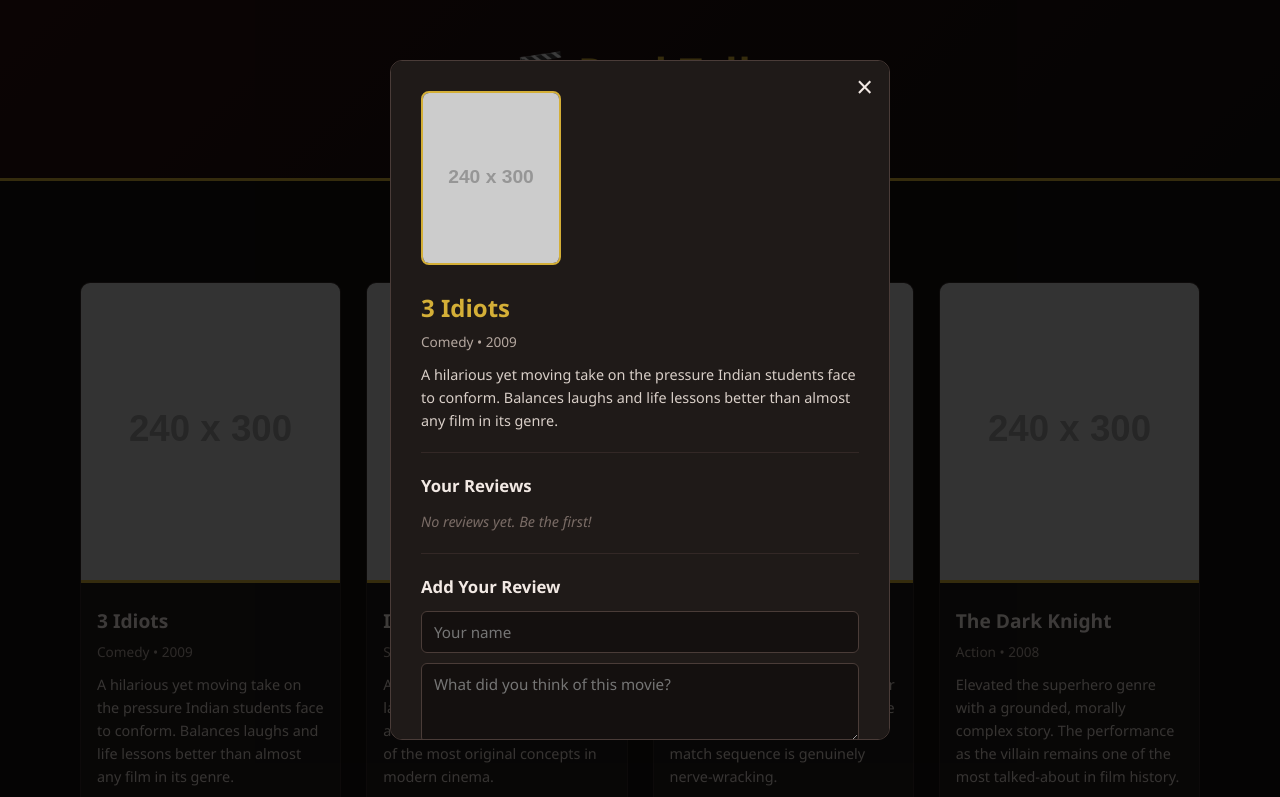
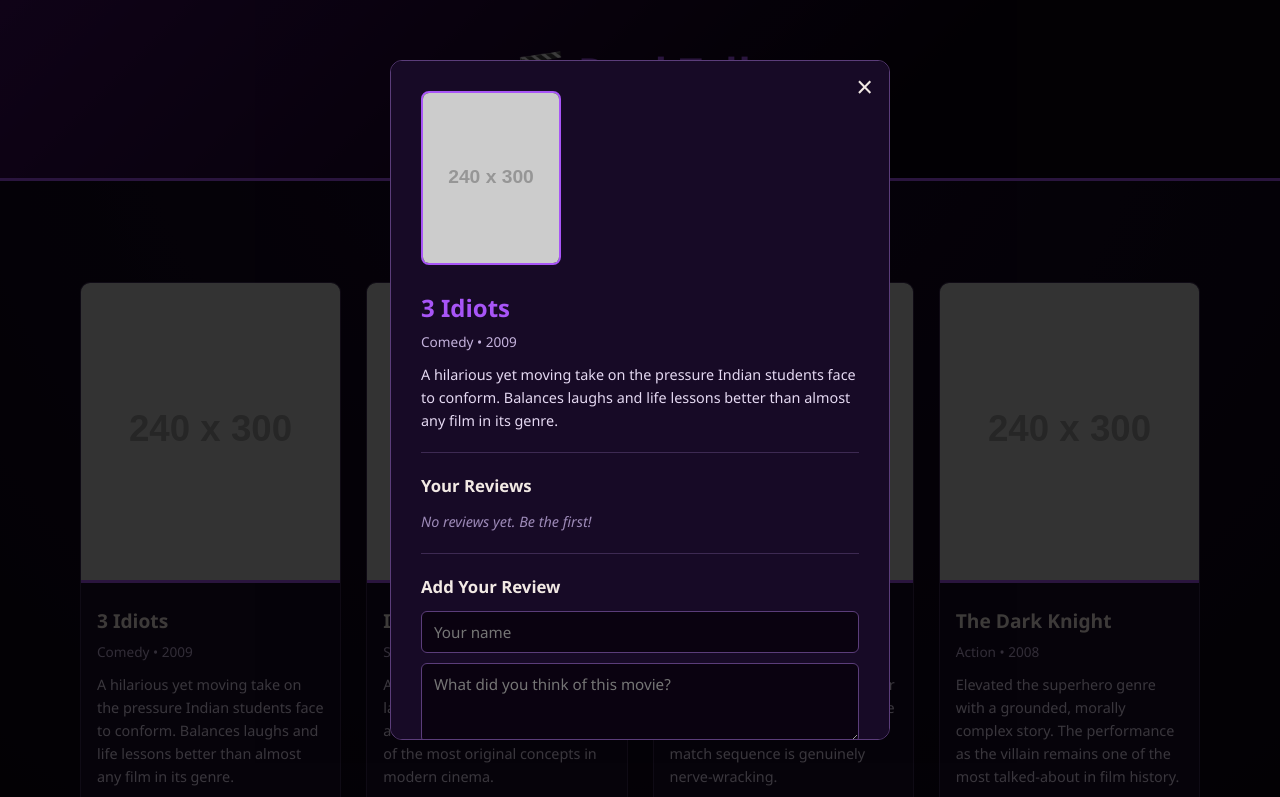
Before and after one commit to pokhareatharva33-sudo/movie-review-site, a plain HTML site: page index.html in a window 1280 px wide. Both pictures are taken after a click on the element 210 px from the left and 565 px from the top of the page. Shown: the top 797 px of the page. Drawn offline with Linux system fonts and the light colour scheme; placeholder pictures from the web are drawn by us.

Commit message:
Update styles for improved design and colors

```diff
--- a/style.css
+++ b/style.css
@@ -9,17 +9,18 @@
 
 body {
   font-family: 'Segoe UI', Arial, sans-serif;
-  background-color: #14100f;
+  background: radial-gradient(circle at top, #1a0a2e 0%, #0a0210 60%);
   color: #f2e9e4;
   line-height: 1.6;
+  min-height: 100vh;
 }
 
 /* ===========================================
    HEADER
    =========================================== */
 .site-header {
-  background: linear-gradient(135deg, #2b1010, #14100f);
-  border-bottom: 3px solid #d4af37;
+  background: linear-gradient(135deg, #3b0a5c, #0a0210 70%);
+  border-bottom: 3px solid #a855f7;
   padding: 40px 20px;
   text-align: center;
 }
@@ -27,11 +28,11 @@
 .logo {
   font-size: 2.5rem;
   letter-spacing: 1px;
-  color: #d4af37; /* gold accent */
+  color: #a855f7; /* purple accent */
 }
 
 .tagline {
-  color: #b5a8a0;
+  color: #c5b3dd;
   font-style: italic;
   margin-top: 8px;
 }
@@ -51,8 +52,8 @@
 #genreFilter {
   padding: 10px 15px;
   border-radius: 6px;
-  border: 1px solid #4a3c38;
-  background-color: #1f1a18;
+  border: 1px solid #5b3d7a;
+  background-color: #170a26;
   color: #f2e9e4;
   font-size: 1rem;
 }
@@ -63,7 +64,7 @@
 
 #searchInput:focus,
 #genreFilter:focus {
-  outline: 2px solid #d4af37;
+  outline: 2px solid #a855f7;
 }
 
 /* ===========================================
@@ -79,23 +80,24 @@
 }
 
 .movie-card {
-  background-color: #1f1a18;
-  border: 1px solid #332826;
+  background-color: #170a26;
+  border: 1px solid #3d2a52;
   border-radius: 10px;
   overflow: hidden;
   transition: transform 0.2s ease, box-shadow 0.2s ease;
+  cursor: pointer;
 }
 
 .movie-card:hover {
   transform: translateY(-6px);
-  box-shadow: 0 10px 25px rgba(212, 175, 55, 0.15);
+  box-shadow: 0 10px 25px rgba(168, 85, 247, 0.25);
 }
 
 .poster {
   width: 100%;
   height: 300px;
   object-fit: cover;
-  border-bottom: 3px solid #d4af37;
+  border-bottom: 3px solid #a855f7;
 }
 
 .movie-info {
@@ -110,13 +112,13 @@
 
 .movie-meta {
   font-size: 0.85rem;
-  color: #b5a8a0;
+  color: #c5b3dd;
   margin-bottom: 10px;
 }
 
 .movie-review {
   font-size: 0.9rem;
-  color: #d9cfc8;
+  color: #e5d9f2;
   margin-bottom: 12px;
 }
 
@@ -126,7 +128,7 @@
 .stars {
   font-size: 1.3rem;
   cursor: pointer;
-  color: #4a3c38; /* empty star color */
+  color: #5b3d7a; /* empty star color */
   user-select: none;
 }
 
@@ -135,7 +137,7 @@
 }
 
 .stars .star.filled {
-  color: #d4af37;
+  color: #a855f7;
 }
 
 /* ===========================================
@@ -144,7 +146,7 @@
 .site-footer {
   text-align: center;
   padding: 25px;
-  color: #7a6c66;
+  color: #9d8ab8;
   font-size: 0.85rem;
   border-top: 1px solid #2b2422;
 }
@@ -152,10 +154,6 @@
 /* ===========================================
    MODAL (movie detail + review popup)
    =========================================== */
-.movie-card {
-  cursor: pointer;
-}
-
 .modal-overlay {
   display: none; /* JS switches this to "flex" to show it */
   position: fixed;
@@ -172,8 +170,8 @@
 }
 
 .modal-box {
-  background-color: #1f1a18;
-  border: 1px solid #4a3c38;
+  background-color: #170a26;
+  border: 1px solid #5b3d7a;
   border-radius: 12px;
   max-width: 500px;
   width: 100%;
@@ -196,18 +194,18 @@
 }
 
 .modal-close:hover {
-  color: #d4af37;
+  color: #a855f7;
 }
 
 .modal-poster {
   width: 140px;
   border-radius: 8px;
-  border: 2px solid #d4af37;
+  border: 2px solid #a855f7;
   margin-bottom: 16px;
 }
 
 .modal-box h2 {
-  color: #d4af37;
+  color: #a855f7;
   margin-bottom: 4px;
 }
 
@@ -219,26 +217,26 @@
 
 .modal-divider {
   border: none;
-  border-top: 1px solid #332826;
+  border-top: 1px solid #3d2a52;
   margin: 20px 0;
 }
 
 .user-review {
-  background-color: #14100f;
-  border: 1px solid #332826;
+  background-color: #0a0210;
+  border: 1px solid #3d2a52;
   border-radius: 8px;
   padding: 10px 14px;
   margin-bottom: 10px;
 }
 
 .user-review .reviewer-name {
-  color: #d4af37;
+  color: #a855f7;
   font-weight: bold;
   font-size: 0.9rem;
 }
 
 .user-review .reviewer-date {
-  color: #7a6c66;
+  color: #9d8ab8;
   font-size: 0.75rem;
   margin-left: 8px;
 }
@@ -246,11 +244,11 @@
 .user-review p {
   margin-top: 4px;
   font-size: 0.9rem;
-  color: #d9cfc8;
+  color: #e5d9f2;
 }
 
 .no-reviews {
-  color: #7a6c66;
+  color: #9d8ab8;
   font-size: 0.9rem;
   font-style: italic;
 }
@@ -265,8 +263,8 @@
 #reviewForm textarea {
   padding: 10px 12px;
   border-radius: 6px;
-  border: 1px solid #4a3c38;
-  background-color: #14100f;
+  border: 1px solid #5b3d7a;
+  background-color: #0a0210;
   color: #f2e9e4;
   font-family: inherit;
   font-size: 0.95rem;
@@ -279,8 +277,8 @@
 
 #reviewForm button {
   align-self: flex-start;
-  background-color: #d4af37;
-  color: #1f1a18;
+  background-color: #a855f7;
+  color: #170a26;
   border: none;
   padding: 10px 20px;
   border-radius: 6px;
@@ -289,7 +287,7 @@
 }
 
 #reviewForm button:hover {
-  background-color: #e8c458;
+  background-color: #c084fc;
 }
 
 /* ===========================================
```
